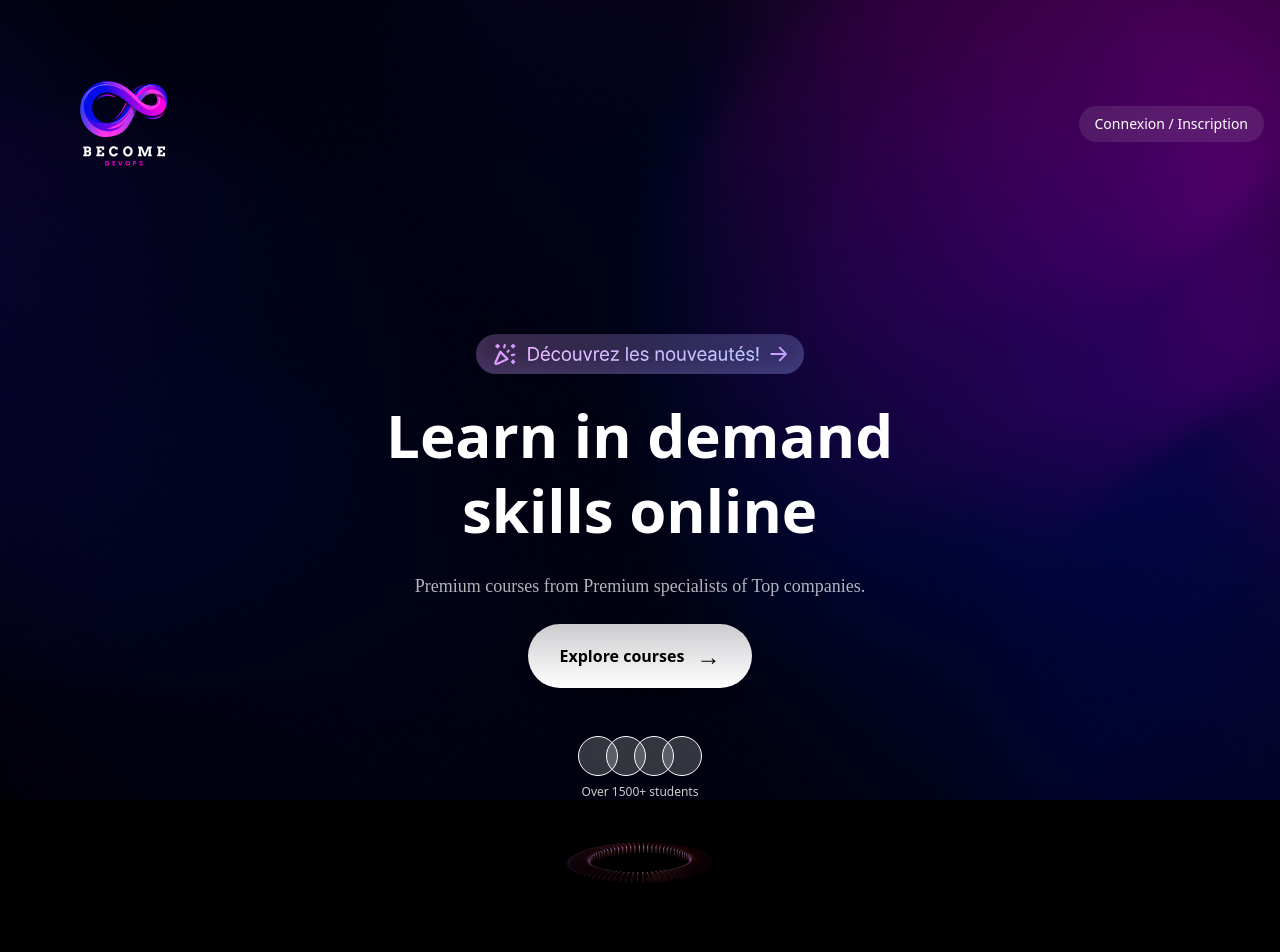
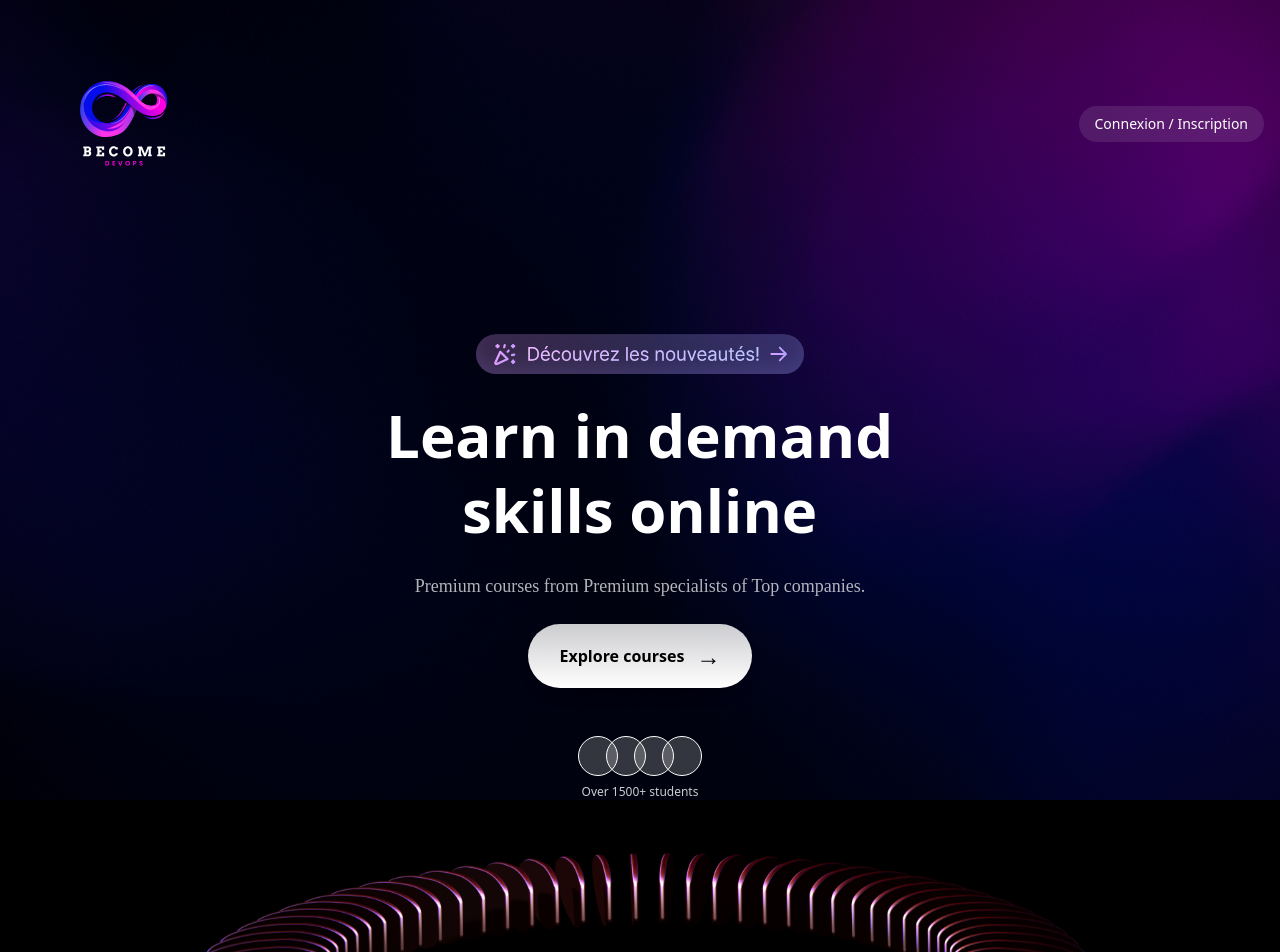
Before and after one commit to Lyblassa/devops-elearning-platform, a Vue app: page / in a window 1280 px wide. Shown: the top 952 px of the page. Before the commit the page ends 886 px from the top, so only its background shows below. Built offline with nearby package versions, Linux system fonts and the light colour scheme.

Commit message:
changement animation anneau

```diff
--- a/src/views/HomeView.vue
+++ b/src/views/HomeView.vue
@@ -31,8 +31,9 @@
       <img
         src="/images/nouveautes.svg"
         alt="Nouveautes"
-        class="w-auto h-8 md:h-10 animate-zoom-bounce"
+        class="w-auto h-8 md:h-10 animate-zoom-bounce transition duration-300 hover:backdrop-blur-md hover:brightness-125 cursor-pointer"
       />
+
 
       <!-- Main Heading -->
       <h1
@@ -70,15 +71,17 @@
       </div>
     </div>
   </div>
-  <!-- Anneau tournant -->
-  <!-- Anneau tournant -->
-  <div class="mt-10 flex justify-center perspective">
+
+  <!-- Anneau flottant -->
+  <div class="mt-10 flex justify-center">
     <img
       src="/images/anneau.svg"
       alt="anneau"
-      class="w-24 md:w-32 lg:w-40 animate-rotate-3d"
+      class="w-[450px] md:w-[600px] lg:w-[1000px] animate-appear-breathe"
     />
+
   </div>
+
 
 
 </template>
@@ -140,23 +143,33 @@ const goToAuth = () => {
   animation: zoom-bounce 1s ease-out 0.3s both;
 }
 
-.perspective {
-  perspective: 1000px;
-}
-
-@keyframes rotate-y {
+/*animation anneau*/
+@keyframes appear-breathe {
   0% {
-    transform: rotateY(0deg);
+    opacity: 0;
+    transform: scale(0.7) translateY(30px);
+  }
+  30% {
+    opacity: 1;
+    transform: scale(1.1) translateY(-5px);
   }
   100% {
-    transform: rotateY(360deg);
+    transform: scale(1) translateY(0);
   }
 }
 
-.animate-rotate-3d {
-  animation: rotate-y 5s linear infinite;
-  transform-style: preserve-3d;
+.animate-appear-breathe {
+  animation: appear-breathe 2s ease-out forwards,
+  breathe-loop 3s ease-in-out 2s infinite;
 }
 
+@keyframes breathe-loop {
+  0%, 100% {
+    transform: translateY(0);
+  }
+  50% {
+    transform: translateY(-10px);
+  }
+}
 
 </style>
```
